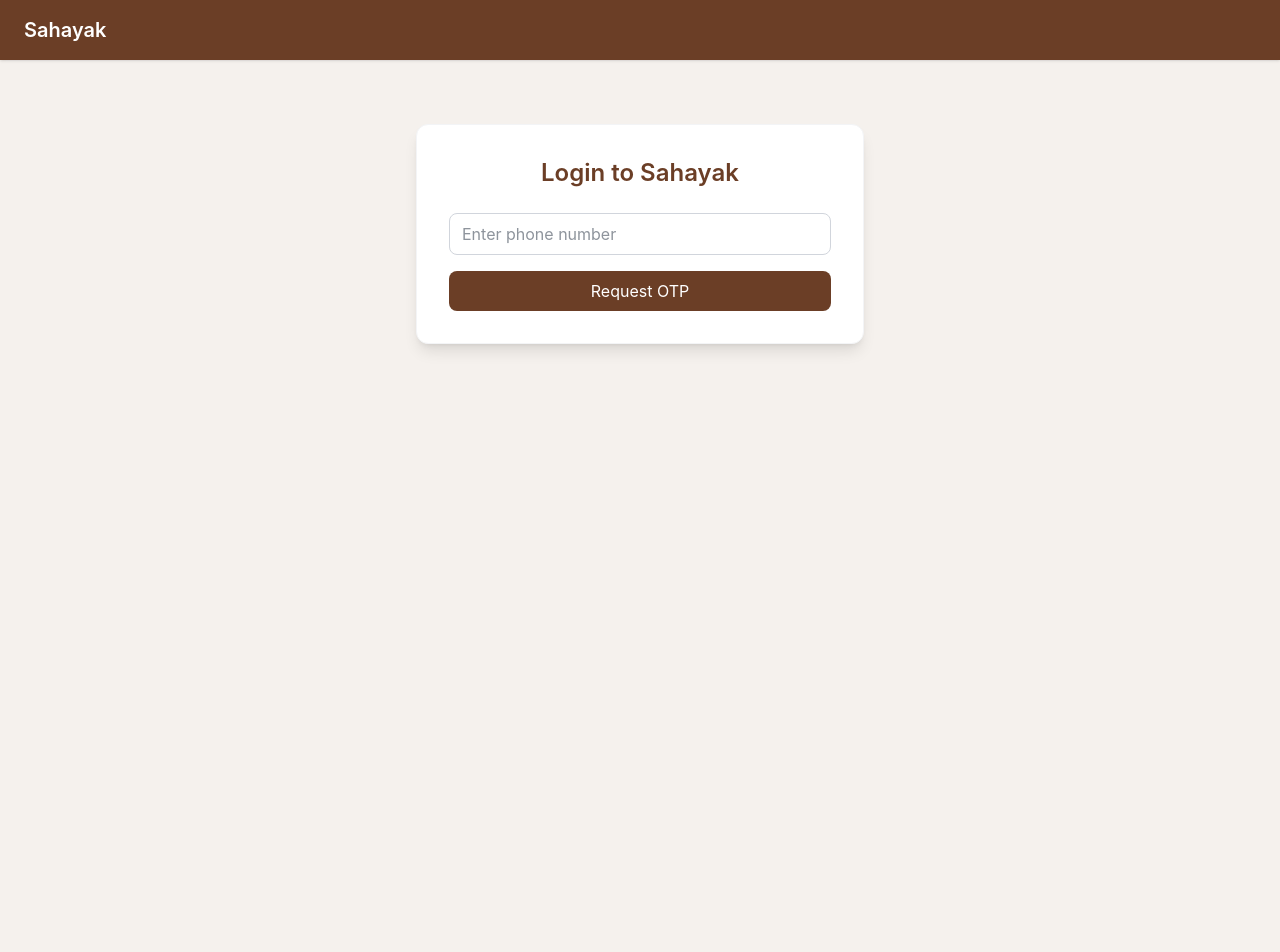
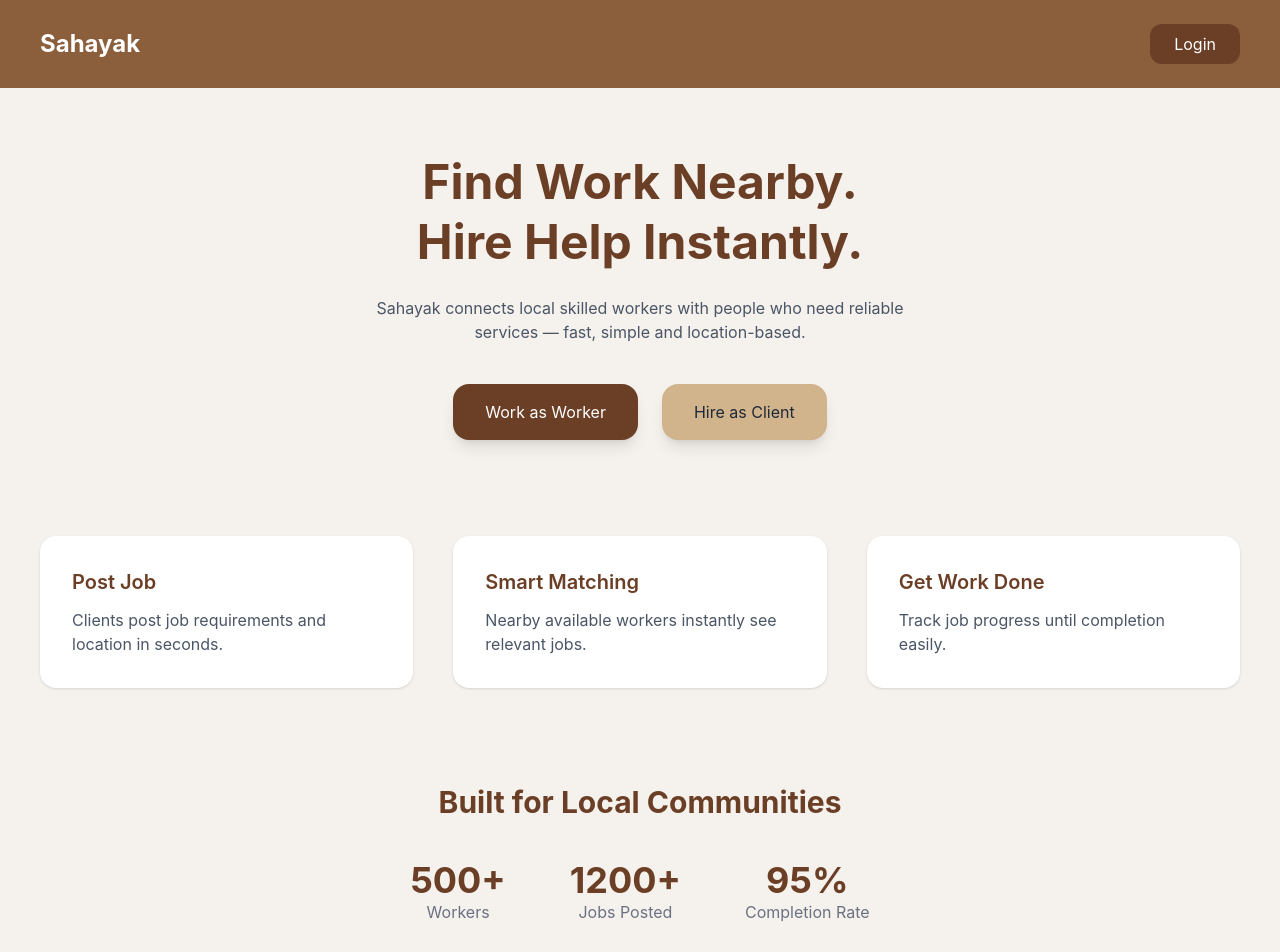
Before and after one commit to viralbhoi/Sahayak, a React app in the folder frontend/: page / in a window 1280 px wide. Shown: the top 952 px of the page. Before the commit the page ends 800 px from the top, so only its background shows below. Built offline with nearby package versions, Linux system fonts and the light colour scheme; the HTML template or start-up script is replaced by a standard one.

Commit message:
Landing page upgrade and Not found and unauthorized page addition

```diff
--- a/frontend/src/App.jsx
+++ b/frontend/src/App.jsx
@@ -11,12 +11,16 @@ import ProtectedRoute from "./components/ProtectedRoute";
 import WorkerDashboard from "./pages/WorkerDashboard";
 import ClientJobs from "./pages/ClientJobs";
 import WorkerJobs from "./pages/WorkerJobs";
+import Landing from "./pages/Landing";
+import Unauthorized from "./pages/Unauthorized";
+import NotFound from "./pages/NotFound";
 
 function App() {
     return (
         <BrowserRouter>
             <Routes>
-                <Route path="/" element={<Login />} />
+                <Route path="/" element={<Landing />} />
+                <Route path="/login" element={<Login />} />
                 <Route path="/verify" element={<VerifyOtp />} />
                 <Route path="/worker/register" element={<WorkerRegister />} />
                 <Route path="/client/register" element={<ClientRegister />} />
@@ -80,6 +84,9 @@ function App() {
                         </ProtectedRoute>
                     }
                 />
+
+                <Route path="/unauthorized" element={<Unauthorized />} />
+                <Route path="*" element={<NotFound />} />
             </Routes>
         </BrowserRouter>
     );
--- a/frontend/src/components/ProtectedRoute.jsx
+++ b/frontend/src/components/ProtectedRoute.jsx
@@ -4,10 +4,12 @@ function ProtectedRoute({ children, role }) {
     const token = localStorage.getItem("token");
     const userRole = localStorage.getItem("role");
 
-    if (!token) return <Navigate to="/" />;
+    if (!token) {
+        return <Navigate to="/login" replace />;
+    }
 
     if (role && role !== userRole) {
-        return <Navigate to="/" />;
+        return <Navigate to="/unauthorized" replace />;
     }
 
     return children;
--- /dev/null
+++ b/frontend/src/pages/Landing.jsx
@@ -0,0 +1,112 @@
+import { useNavigate } from "react-router-dom";
+
+function Landing() {
+    const navigate = useNavigate();
+
+    return (
+        <div className="min-h-screen bg-background">
+            {/* NAVBAR */}
+            <nav className="flex justify-between items-center bg-secondary px-10 py-6">
+                <h1 className="text-2xl font-bold text-white">Sahayak</h1>
+
+                <button
+                    onClick={() => navigate("/login")}
+                    className="bg-primary text-white px-6 py-2 rounded-xl hover:scale-105 transition"
+                >
+                    Login
+                </button>
+            </nav>
+
+            {/* HERO */}
+            <section className="text-center mt-16 px-6">
+                <h2 className="text-5xl font-bold text-primary leading-tight">
+                    Find Work Nearby.
+                    <br />
+                    Hire Help Instantly.
+                </h2>
+
+                <p className="mt-6 text-gray-600 max-w-xl mx-auto">
+                    Sahayak connects local skilled workers with people who need
+                    reliable services — fast, simple and location-based.
+                </p>
+
+                <div className="flex justify-center gap-6 mt-10">
+                    <button
+                        onClick={() => navigate("/worker/register")}
+                        className="bg-primary text-white px-8 py-4 rounded-2xl hover:scale-105 transition shadow-lg"
+                    >
+                        Work as Worker
+                    </button>
+
+                    <button
+                        onClick={() => navigate("/client/register")}
+                        className="bg-accent px-8 py-4 rounded-2xl hover:scale-105 transition shadow-lg"
+                    >
+                        Hire as Client
+                    </button>
+                </div>
+            </section>
+
+            {/* HOW IT WORKS */}
+            <section className="mt-24 px-10 grid md:grid-cols-3 gap-10">
+                <div className="bg-white p-8 rounded-2xl shadow hover:shadow-xl transition">
+                    <h3 className="text-xl font-semibold text-primary">
+                        Post Job
+                    </h3>
+                    <p className="text-gray-600 mt-3">
+                        Clients post job requirements and location in seconds.
+                    </p>
+                </div>
+
+                <div className="bg-white p-8 rounded-2xl shadow hover:shadow-xl transition">
+                    <h3 className="text-xl font-semibold text-primary">
+                        Smart Matching
+                    </h3>
+                    <p className="text-gray-600 mt-3">
+                        Nearby available workers instantly see relevant jobs.
+                    </p>
+                </div>
+
+                <div className="bg-white p-8 rounded-2xl shadow hover:shadow-xl transition">
+                    <h3 className="text-xl font-semibold text-primary">
+                        Get Work Done
+                    </h3>
+                    <p className="text-gray-600 mt-3">
+                        Track job progress until completion easily.
+                    </p>
+                </div>
+            </section>
+
+            {/* TRUST / STATS */}
+            <section className="mt-24 text-center">
+                <h3 className="text-3xl font-bold text-primary">
+                    Built for Local Communities
+                </h3>
+
+                <div className="flex justify-center gap-16 mt-10">
+                    <div>
+                        <p className="text-4xl font-bold text-primary">500+</p>
+                        <p className="text-gray-500">Workers</p>
+                    </div>
+
+                    <div>
+                        <p className="text-4xl font-bold text-primary">1200+</p>
+                        <p className="text-gray-500">Jobs Posted</p>
+                    </div>
+
+                    <div>
+                        <p className="text-4xl font-bold text-primary">95%</p>
+                        <p className="text-gray-500">Completion Rate</p>
+                    </div>
+                </div>
+            </section>
+
+            {/* FOOTER */}
+            <footer className="mt-28 text-center text-gray-500 pb-10">
+                © 2026 Sahayak — Empowering Local Workforce
+            </footer>
+        </div>
+    );
+}
+
+export default Landing;
--- a/frontend/src/pages/Login.jsx
+++ b/frontend/src/pages/Login.jsx
@@ -13,7 +13,7 @@ function Login() {
     const handleSubmit = async () => {
         await api.post("/auth/request-otp", { phone });
         alert("OTP sent to your phone");
-        navigate("/verify");
+        navigate("/verify", { state: { phone } });
     };
 
     return (
--- /dev/null
+++ b/frontend/src/pages/NotFound.jsx
@@ -0,0 +1,22 @@
+import { useNavigate } from "react-router-dom";
+
+function NotFound() {
+    const navigate = useNavigate();
+
+    return (
+        <div className="min-h-screen flex flex-col items-center justify-center bg-background">
+            <h1 className="text-6xl font-bold text-primary">404</h1>
+
+            <p className="mt-4 text-gray-600">Page not found.</p>
+
+            <button
+                onClick={() => navigate("/")}
+                className="mt-6 bg-primary text-white px-6 py-2 rounded-lg"
+            >
+                Go Home
+            </button>
+        </div>
+    );
+}
+
+export default NotFound;
--- /dev/null
+++ b/frontend/src/pages/Unauthorized.jsx
@@ -0,0 +1,24 @@
+import { useNavigate } from "react-router-dom";
+
+function Unauthorized() {
+    const navigate = useNavigate();
+
+    return (
+        <div className="min-h-screen flex flex-col items-center justify-center bg-background">
+            <h1 className="text-6xl font-bold text-primary">403</h1>
+
+            <p className="mt-4 text-gray-600">
+                You are not authorized to view this page.
+            </p>
+
+            <button
+                onClick={() => navigate("/")}
+                className="mt-6 bg-primary text-white px-6 py-2 rounded-lg"
+            >
+                Go Home
+            </button>
+        </div>
+    );
+}
+
+export default Unauthorized;
--- a/frontend/src/pages/VerifyOtp.jsx
+++ b/frontend/src/pages/VerifyOtp.jsx
@@ -1,5 +1,6 @@
 import { useState } from "react";
 import { useNavigate } from "react-router-dom";
+import { useLocation } from "react-router-dom";
 import api from "../api/api";
 import Layout from "../components/Layout";
 import Card from "../components/Card";
@@ -8,9 +9,15 @@ import Button from "../components/Button";
 import { getUserFromToken } from "../utils/auth";
 
 function VerifyOtp() {
-    const [phone, setPhone] = useState("");
     const [otp, setOtp] = useState("");
     const navigate = useNavigate();
+
+    const location = useLocation();
+    const phone = location.state?.phone || "";
+
+    if (!phone) {
+        navigate("/login");
+    }
 
     const handleVerify = async () => {
         const res = await api.post("/auth/verify-otp", {
@@ -42,10 +49,7 @@ function VerifyOtp() {
                 </h2>
 
                 <div className="space-y-4">
-                    <Input
-                        placeholder="Phone"
-                        onChange={(e) => setPhone(e.target.value)}
-                    />
+                    <Input value={phone} />
 
                     <Input
                         placeholder="OTP"
```
